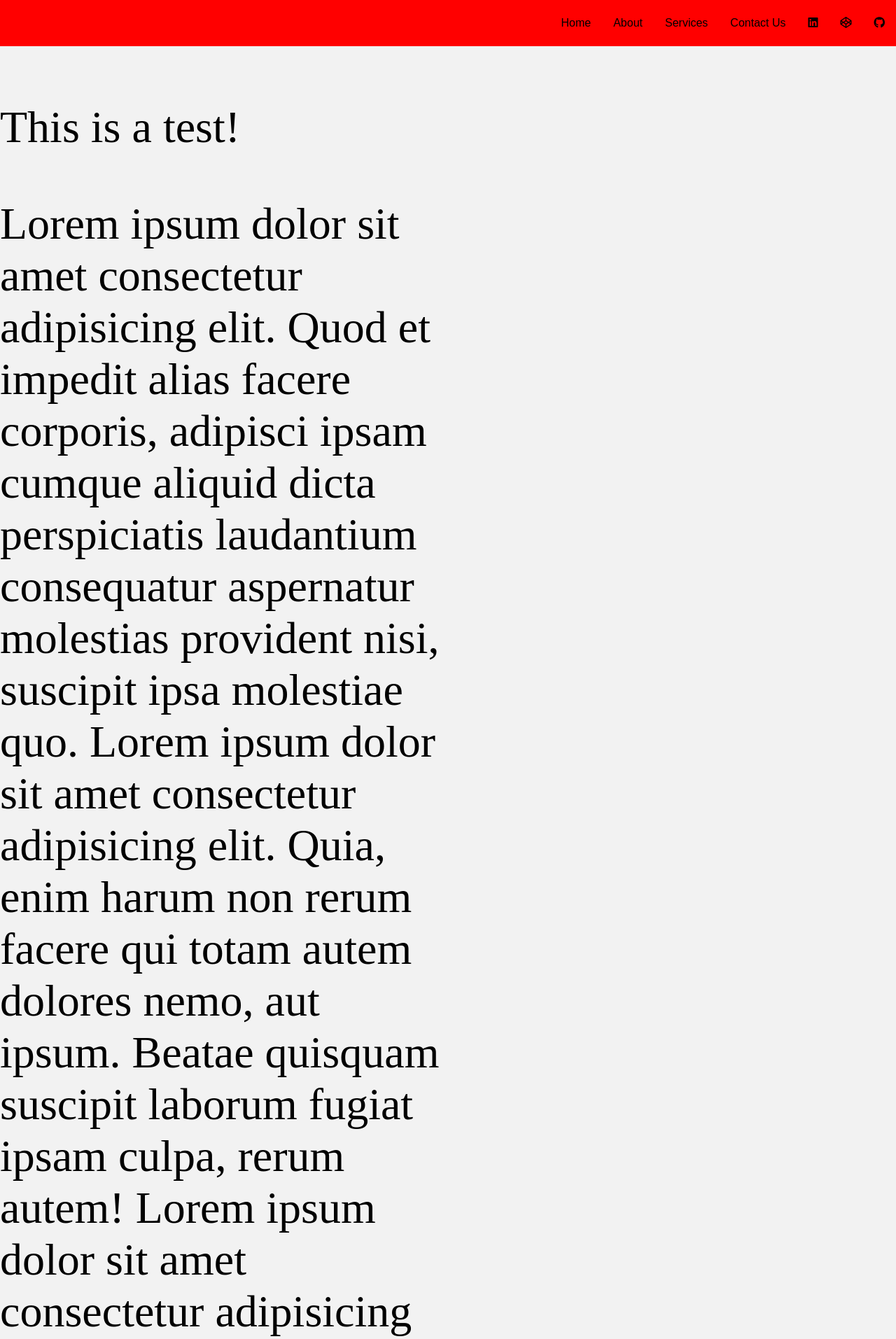
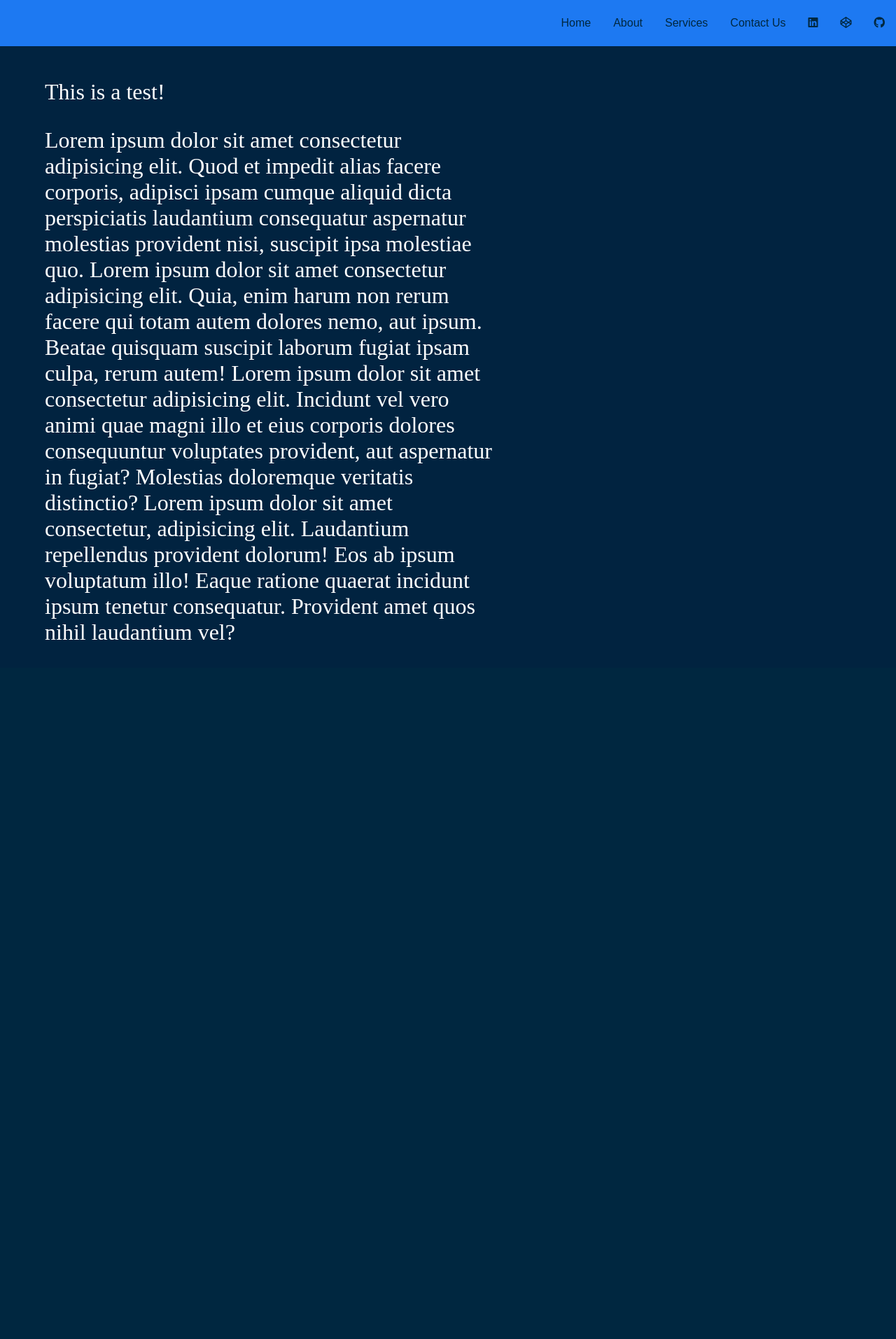
Before and after one commit to kylieCrooker/Portfolio, a PHP site: page / in a window 1280 px wide. Shown: the top 1913 px of the page at 70% size. After the commit the page ends 914 px from the top, so only its background shows below. Run offline with PHP 8.4, Linux system fonts and the light colour scheme; some libraries are stand-ins or nearby versions.

Commit message:
Quick commit

```diff
--- a/css/header.css
+++ b/css/header.css
@@ -9,7 +9,7 @@ ul.horizontal {
   margin: 0;
   padding: 0;
   overflow: hidden;
-  background-color: red;
+  background-color: #1D79F2;
   display: flex;
   justify-content: flex-end;
 }
@@ -17,7 +17,7 @@ ul.horizontal {
 li.horizontal a {
   display: none;
   font-family: sans-serif;
-  color: black;
+  color: #012840;
   text-align: center;
   padding: 24px 16px;
   text-decoration: none;
@@ -25,21 +25,21 @@ li.horizontal a {
 }
 
 li.horizontal a:hover {
-  background-color: #05C7F2;
+  background-color: #1F5AA6;
 }
 
 li.horizontal a.active {
-  background-color: red;
+  background-color: #1D79F2;
 }
 
 li.horizontal a.active:hover {
-  background-color: #05C7F2;
+  background-color: #1F5AA6;
 }
 
 li.horizontal a.sidebutton {
   display: block;
   font-family: sans-serif;
-  color: black;
+  color: #012840;
   text-align: center;
   padding: 13.5px 13.5px;
   text-decoration: none;
@@ -53,7 +53,7 @@ li.horizontal a.sidebutton:hover {
 .bar {
   width: 35px;
   height: 5px;
-  background-color: black;
+  background-color: #012840;
   margin: 6px 0;
   transition: 0.4s;
 }
@@ -75,7 +75,7 @@ ul.vertical {
   margin: 0;
   padding: 0;
   overflow: hidden;
-  background-color: red;
+  background-color: #1D79F2;
   display: flex;
   flex-direction: column;
 }
@@ -83,7 +83,7 @@ ul.vertical {
 li.vertical a {
   display: block;
   font-family: sans-serif;
-  color: black;
+  color: #012840;
   text-align: center;
   padding: 16px 0;
   text-decoration: none;
@@ -91,15 +91,15 @@ li.vertical a {
 }
 
 li.vertical a:hover {
-  background-color: #05C7F2;
+  background-color: #1F5AA6;
 }
 
 li.vertical a.active {
-  background-color: red;
+  background-color: #1D79F2;
 }
 
 li.vertical a.active:hover {
-  background-color: #05C7F2;
+  background-color: #1F5AA6;
 }
 
 li a:hover:not(.sidebutton) {
@@ -110,7 +110,7 @@ li a:hover:not(.sidebutton) {
 #progress {
   height: 15px;
   /*background: linear-gradient(90deg, rgba(0, 0, 0, 1) 60%, rgba(255, 255, 255, 0) 100%);*/
-  background-color: #F29199;
+  background-color: #27F2F2;
   width: 0;
 }
 
@@ -120,7 +120,7 @@ li a:hover:not(.sidebutton) {
   float: right;
   right: 0;
   top: 66px;
-  background-color: red;
+  background-color: #1D79F2;
   width: 128px;
 }
 
--- a/css/header.scss
+++ b/css/header.scss
@@ -1,4 +1,7 @@
-$lightColor1: red;
+$menuColorLight: #1D79F2;
+$menuColorDark: #1F5AA6;
+$HeaderText: #012840;
+$progressBarColor: #27F2F2;
 
 header {
     /* Safari compat */
@@ -12,7 +15,7 @@ ul.horizontal {
     margin: 0;
     padding: 0;
     overflow: hidden;
-    background-color: $lightColor1;
+    background-color: $menuColorLight;
     display: flex;
     justify-content: flex-end;
 }
@@ -20,7 +23,7 @@ ul.horizontal {
 li.horizontal a {
     display: none;
     font-family: sans-serif;
-    color: black;
+    color: $HeaderText;
     text-align: center;
     padding: 24px 16px;
     text-decoration: none;
@@ -28,21 +31,21 @@ li.horizontal a {
 }
 
 li.horizontal a:hover {
-    background-color: #05C7F2;
+    background-color: $menuColorDark;
 }
 
 li.horizontal a.active {
-    background-color: $lightColor1;
+    background-color: $menuColorLight;
 }
 
 li.horizontal a.active:hover {
-    background-color: #05C7F2;
+    background-color: $menuColorDark;
 }
 
 li.horizontal a.sidebutton {
     display: block;
     font-family: sans-serif;
-    color: black;
+    color: $HeaderText;
     text-align: center;
     padding: 13.5px 13.5px;
     text-decoration: none;
@@ -56,7 +59,7 @@ li.horizontal a.sidebutton:hover {
 .bar {
     width: 35px;
     height: 5px;
-    background-color: black;
+    background-color: $HeaderText;
     margin: 6px 0;
     transition: 0.4s;
 }
@@ -78,7 +81,7 @@ ul.vertical {
     margin: 0;
     padding: 0;
     overflow: hidden;
-    background-color: $lightColor1;
+    background-color: $menuColorLight;
     display: flex;
     flex-direction: column;
 }
@@ -86,7 +89,7 @@ ul.vertical {
 li.vertical a {
     display: block;
     font-family: sans-serif;
-    color: black;
+    color: $HeaderText;
     text-align: center;
     padding: 16px 0;
     text-decoration: none;
@@ -94,15 +97,15 @@ li.vertical a {
 }
 
 li.vertical a:hover {
-    background-color: #05C7F2;
+    background-color: $menuColorDark;
 }
 
 li.vertical a.active {
-    background-color: $lightColor1;
+    background-color: $menuColorLight;
 }
 
 li.vertical a.active:hover {
-    background-color: #05C7F2;
+    background-color: $menuColorDark;
 }
 
 li a:hover:not(.sidebutton) {
@@ -113,7 +116,7 @@ li a:hover:not(.sidebutton) {
 #progress {
     height: 15px;
     /*background: linear-gradient(90deg, rgba(0, 0, 0, 1) 60%, rgba(255, 255, 255, 0) 100%);*/
-    background-color: #F29199;
+    background-color: $progressBarColor;
     width: 0;
 }
 
@@ -123,7 +126,7 @@ li a:hover:not(.sidebutton) {
     float: right;
     right: 0;
     top: 66px;
-    background-color: $lightColor1;
+    background-color: $menuColorLight;
     width: 128px;
 }
 
--- a/css/main.css
+++ b/css/main.css
@@ -1,11 +1,13 @@
 #main {
   width: 50%;
-  font-size: 64px;
+  font-size: 32px;
+  color: white;
+  margin-left: 64px;
 }
 
 body {
   margin: 0;
-  background-color: #F2F2F2;
+  background-color: #012340;
   overflow-x: hidden;
   overflow-y: scroll;
   width: 100%;
--- a/css/main.scss
+++ b/css/main.scss
@@ -1,11 +1,16 @@
+$bodyColor: #012340;
+$textColor: white;
+
 #main {
     width: 50%;
-    font-size: 64px;
+    font-size: 32px;
+    color: $textColor;
+    margin-left: 64px;
 }
 
 body {
     margin: 0;
-    background-color: #F2F2F2;
+    background-color: $bodyColor;
     overflow-x: hidden;
     overflow-y: scroll;
     width: 100%;
--- a/index.html
+++ b/index.html
@@ -69,8 +69,6 @@
             vel?</p>
     </div>
     <footer>
-        <p>Woah</p>
-        <p> test test test</p>
     </footer>
 </body>
 
```
Also changed, not shown: 2 other files.
